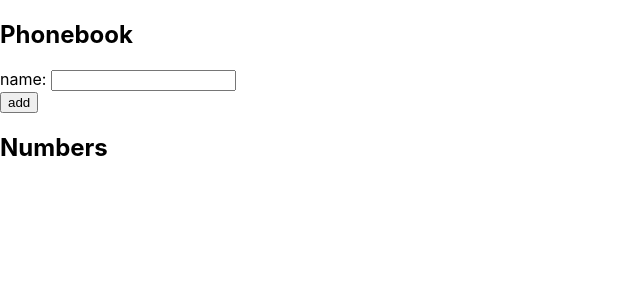
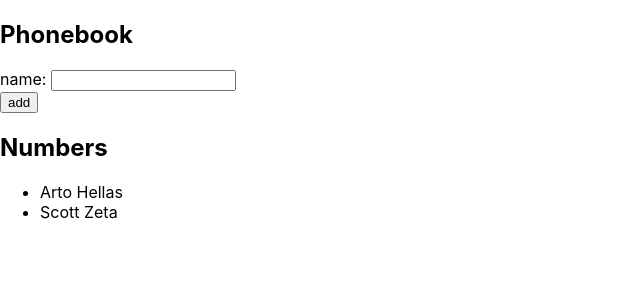
Before and after one commit to Scott-Zeta/FullStackOpen_MOOC, a React (Create React App) app in the folder Part2/phonebook/: page / in a window 1280 px wide. Shown: the top 300 px of the page, without its empty margins (0-640 px from the left). Built offline with nearby package versions, Linux system fonts and the light colour scheme.

Commit message:
split component, add key for render

```diff
--- a/Part2/phonebook/src/components/Content.js
+++ b/Part2/phonebook/src/components/Content.js
@@ -1,4 +1,13 @@
+import React from 'react'
+import Person from './Person';
+
 const Content = ({persons}) =>{
 console.log(persons.length)
+
+return(
+    <ul>
+        {persons.map((p,i) => <Person key={i} person={p}/>)}
+    </ul>
+)
 }
 export default Content
--- /dev/null
+++ b/Part2/phonebook/src/components/Person.js
@@ -0,0 +1,12 @@
+import React from 'react'
+
+const Person = ({ person }) => {
+
+    return (
+        <li>
+            {person.name}
+        </li>
+    )
+}
+
+export default Person
```
